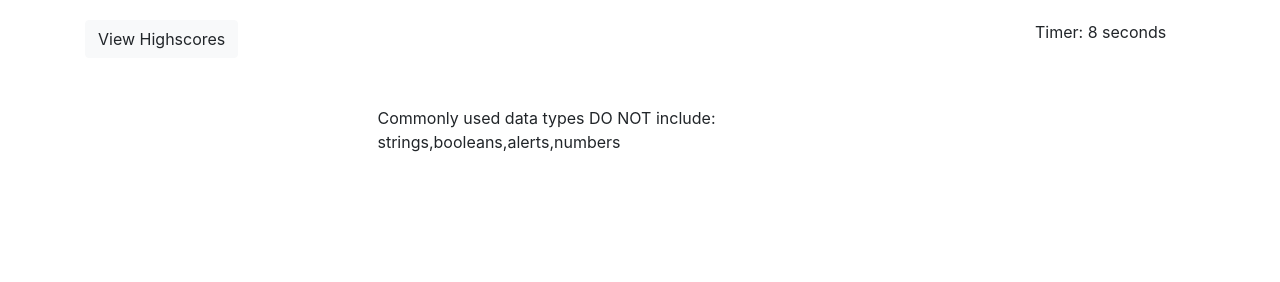
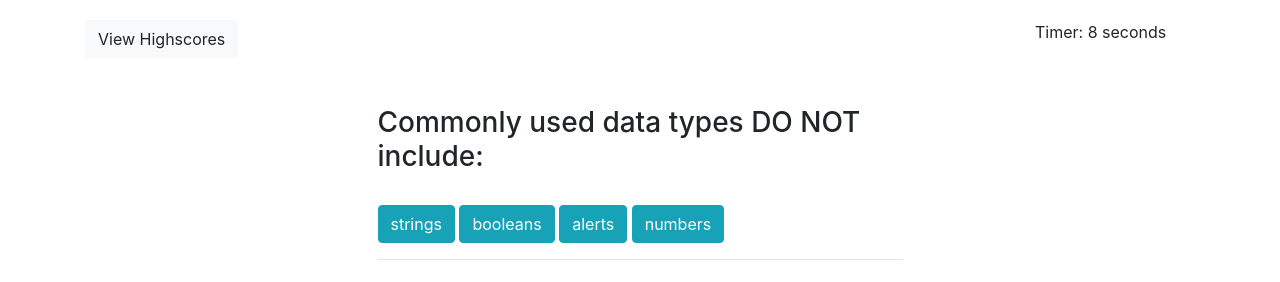
Before and after one commit to kirsralk/CarletonHomework4, a plain HTML site: page index.html in a window 1280 px wide. Both pictures are taken after a click on the button "Start Quiz". Drawn offline with nearby package versions, Linux system fonts and the light colour scheme.

Commit message:
First question populates and options appear as buttons, not funcitonal or looping through all yet

```diff
--- a/index.html
+++ b/index.html
@@ -64,8 +64,16 @@
 
             <!--Questions here, hidden before start-->
             <div class="col-sm-6 col-sm-6 col-lg-6 d-none" id="questionArea">
-                <span id="questionsHere"></span>
-                <span id="optionsHere">TEST TEST TEST</span>
+                <h3 id="questionsHere"></h3>
+                <br />
+                <span id="optionsHere">
+                    <button type="button" class="btn btn-info" id="option1"></button>
+                    <button type="button" class="btn btn-info" id="option2"></button>
+                    <button type="button" class="btn btn-info" id="option3"></button>
+                    <button type="button" class="btn btn-info" id="option4"></button>
+                </span>
+                <hr />
+                <span id="showCorrect"></span>
             </div>
 
             <!--Final screen here, hidden before start, show on quiz end-->
--- a/script.js
+++ b/script.js
@@ -1,6 +1,8 @@
 // Function that runs the timer on quiz start
+var counter = 10;
+
 function startTimer(){
-    var counter = 10;
+
     setInterval(function() {
       counter--;
       if (counter >= 0) {
@@ -37,14 +39,28 @@ function startTimer(){
           document.getElementById("questionArea").classList.add("d-none");
           document.getElementById("finalScreen").classList.remove("d-none");
           document.getElementById("timerDiv").classList.add("d-none");
+          printScore();
       };
 
 // Logic to run quiz questions
 
       function runQuestions () {
-        alert("this ruNQuestions function works");
-        span = document.getElementById("questionsHere");
-        span.innerHTML = questions[0].Question;
-        span2 = document.getElementById("optionsHere");
-        span2.innerHTML = questions[0].Choices;
+        // alert("this ruNQuestions function works");
+        var questionTitle = document.getElementById("questionsHere");
+        questionTitle.innerHTML = questions[0].Question;
+        op1 = document.getElementById("option1");
+        op1.innerHTML = questions[0].Choices[0];
+        op2 = document.getElementById("option2");
+        op2.innerHTML = questions[0].Choices[1];
+        op3 = document.getElementById("option3");
+        op3.innerHTML = questions[0].Choices[2];
+        op4 = document.getElementById("option4");
+        op4.innerHTML = questions[0].Choices[3];
       };
+
+// Print out Final Score
+
+      function printScore() {
+          span = document.getElementById("finalScore");
+          span.innerHTML = counter;
+      }
```
